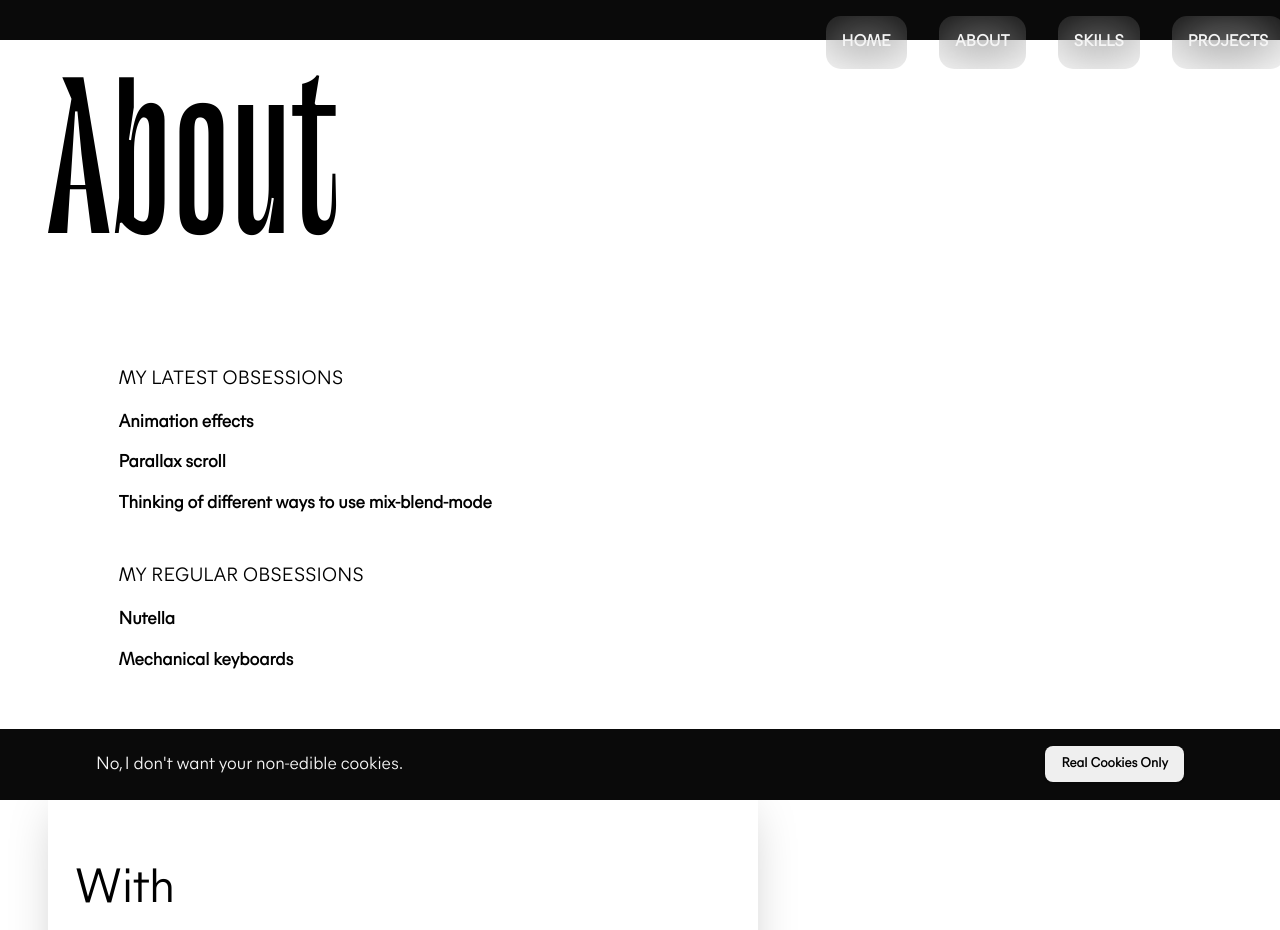
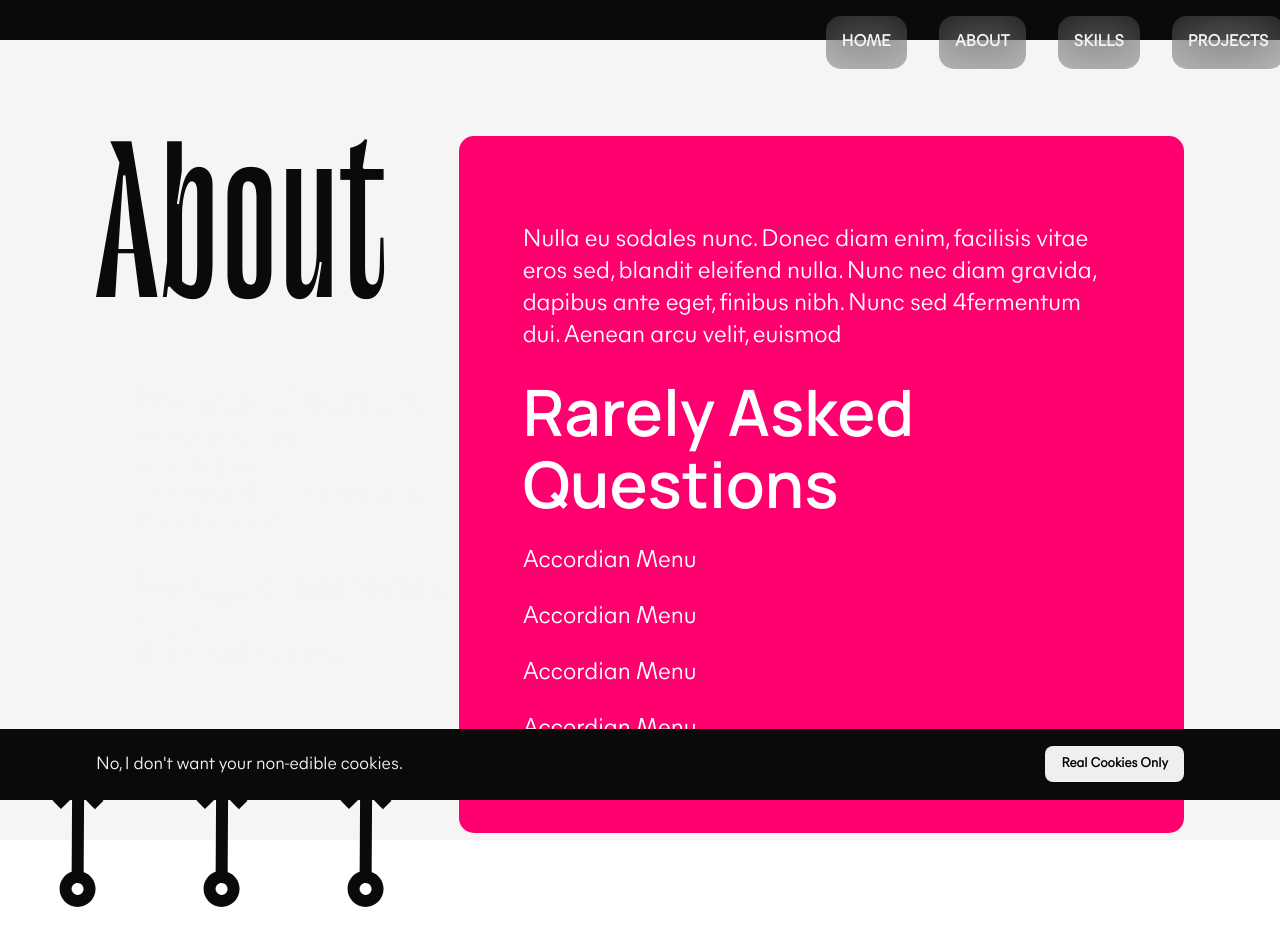
Before and after one commit to bravoosonja/website, a Next.js app: page /about in a window 1280 px wide. Shown: the top 930 px of the page. Built offline with nearby package versions, Linux system fonts and the light colour scheme.

Commit message:
Style about page

```diff
--- a/components/banner.js
+++ b/components/banner.js
@@ -34,10 +34,10 @@ export default function Banner() {
       <motion.div className={styles.container} variants={banner}>
         <div className={styles.wrapper}>
           <div className={styles.left}>
-            <h2>I enjoy aesthetic, exper</h2>
+            <h2>I enjoy 🤍 aesthetic, exper</h2>
           </div>
           <div className={styles.right}>
-            <h2> creating fun user iences</h2>
+            <h2> creating fun🤍 user iences</h2>
             <div className={styles.arrow}>
               <span>Scroll down</span>
               <IconContext.Provider value={{ color: "#00FF39" }}>
--- a/pages/about.js
+++ b/pages/about.js
@@ -1,132 +1,135 @@
-import styled from "styled-components";
+import styles from "../styles/pages/about.module.scss";
+// icons
+import { CgArrowLongUpC } from "react-icons/cg";
 
-export default function About({ cursorType, cursorChangeHandler }) {
+export default function About() {
   return (
-    <Container>
-      <Title>
-        <h1>About</h1>
-      </Title>
-      <Card
-      // onMouseEnter={cursorChangeHandler("seeMore")}
-      // onMouseLeave={cursorChangeHandler("")}
-      >
-        <div>
-          <h5>My latest obsessions</h5>
-          <p>Animation effects</p>
-          <p>Parallax scroll</p>
-          <p>Thinking of different ways to use mix-blend-mode</p>
+    <div className={styles.container}>
+      <div className={styles.wrapper}>
+        <div className={styles.hiddenCard}>
+          <div className={styles.title}>
+            <h1>About</h1>
+          </div>
+          <ul>
+            My latest obsessions
+            <li>Animation effects</li>
+            <li>Parallax scroll</li>
+            <li>Thinking of different ways to use mix-blend-mode</li>
+          </ul>
+          <ul>
+            My regular obsessions
+            <li>Nutella</li>
+            <li>Mechanical keyboards</li>
+          </ul>
+          <div className={styles.arrows}>
+            <CgArrowLongUpC />
+            <CgArrowLongUpC />
+            <CgArrowLongUpC />
+          </div>
         </div>
-        <div>
-          <h5>My regular obsessions</h5>
-          <p>Nutella</p>
-          <p>Mechanical keyboards</p>
+        <div className={styles.card}>
+          <div className={styles.text}>
+            <p>
+              Nulla eu sodales nunc. Donec diam enim, facilisis vitae eros sed,
+              blandit eleifend nulla. Nunc nec diam gravida, dapibus ante eget,
+              finibus nibh. Nunc sed 4fermentum dui. Aenean arcu velit, euismod
+            </p>
+            <h4>Rarely Asked Questions</h4>
+            <p>Accordian Menu </p>
+            <p>Accordian Menu </p>
+            <p>Accordian Menu </p>
+            <p>Accordian Menu </p>
+          </div>
         </div>
-      </Card>
-      <Backdrop>
-        <Content>
-          <h4>
-            With appreciation for aesthetics, I enjoy creating fun interactive
-            web experiences.
-          </h4>
-          <p>
-            Nulla eu sodales nunc. Donec diam enim, facilisis vitae eros sed,
-            blandit eleifend nulla. Nunc nec diam gravida, dapibus ante eget,
-            finibus nibh. Nunc sed 4fermentum dui. Aenean arcu velit, euismod at
-            congue nec, dictum eget neque. Sed faucibus ornare nulla nec
-            ultricies. Vestibulum pretium leo a lobortis efficitur. Etiam id
-            dapibus dui. Fusce vehicula mi justo, eu rhoncus urna dignissim in.
-            Vivamus tempor turpis ut libero molestie, at elementum magna rutrum.
-          </p>
-        </Content>
-      </Backdrop>
-    </Container>
+      </div>
+    </div>
   );
 }
 
-const Container = styled.div`
-  width: 100%;
-  height: 9vh;
-  margin-top: 2rem;
-  padding: 0 3rem;
-`;
+// const Container = styled.div`
+//   width: 100%;
+//   height: 9vh;
+//   margin-top: 2rem;
+//   padding: 0 3rem;
+// `;
 
-const Title = styled.div`
-  /* left: 12%;
-  top: 5%; */
-  position: relative;
-  z-index: 10;
-  width: min-content;
-  color: ${(props) => props.theme.text};
-`;
+// const Title = styled.div`
+//   /* left: 12%;
+//   top: 5%; */
+//   position: relative;
+//   z-index: 10;
+//   width: min-content;
+//   color: ${(props) => props.theme.text};
+// `;
 
-const Backdrop = styled.div`
-  background-color: ${(props) => props.theme.pastel};
-  border-radius: 15px;
-  padding: 1rem 2rem;
-  display: flex;
-  /* height: max-content; */
-  width: 60%;
-  top: 35%;
-  left: 10%;
-  box-shadow: rgba(0, 0, 0, 0.25) 0px 25px 50px -12px;
-`;
+// const Backdrop = styled.div`
+//   background-color: ${(props) => props.theme.pastel};
+//   border-radius: 15px;
+//   padding: 1rem 2rem;
+//   display: flex;
+//   /* height: max-content; */
+//   width: 60%;
+//   top: 35%;
+//   left: 10%;
+//   box-shadow: rgba(0, 0, 0, 0.25) 0px 25px 50px -12px;
+// `;
 
-const Content = styled.div`
-  display: flex;
-  flex-direction: column;
-  justify-content: center;
-  align-items: center;
-  padding: 2rem;
-  width: 50%;
-  padding: 3rem;
-  padding-top: 4rem;
-  width: 40%;
+// const Content = styled.div`
+//   display: flex;
+//   flex-direction: column;
+//   justify-content: center;
+//   align-items: center;
+//   padding: 2rem;
+//   width: 50%;
+//   padding: 3rem;
+//   padding-top: 4rem;
+//   width: 40%;
 
-  h4 {
-    text-transform: none;
-    font-family: "Mier";
-    font-size: 3rem;
-    line-height: normal;
-    color: ${(props) => props.theme.background};
-  }
-  p {
-    margin-top: 1rem;
-    color: ${(props) => props.theme.background};
-  }
-`;
+//   h4 {
+//     text-transform: none;
+//     font-family: "Mier";
+//     font-size: 3rem;
+//     line-height: normal;
+//     color: ${(props) => props.theme.background};
+//   }
+//   p {
+//     margin-top: 1rem;
+//     color: ${(props) => props.theme.background};
+//   }
+// `;
 
-const Card = styled.div`
-  margin-top: 2rem;
-  padding: 3rem 2rem;
-  position: relative;
-  top: 0vh;
-  left: 3vw;
-  border-radius: 15px;
-  display: grid;
-  grid-template-rows: repeat(2, 1fr);
-  flex-direction: column;
-  /* width: min-content; */
-  gap: 2rem;
-  align-items: flex-start;
+// const Card = styled.div`
+//   margin-top: 2rem;
+//   padding: 3rem 2rem;
+//   position: relative;
+//   top: 0vh;
+//   left: 3vw;
+//   border-radius: 15px;
+//   display: grid;
+//   grid-template-rows: repeat(2, 1fr);
+//   flex-direction: column;
+//   /* width: min-content; */
+//   gap: 2rem;
+//   align-items: flex-start;
 
-  h5 {
-    font-size: 1.2rem;
-    text-transform: uppercase;
-    color: ${(props) => props.theme.background};
+//   h5 {
+//     font-size: 1.2rem;
+//     text-transform: uppercase;
+//     color: ${(props) => props.theme.background};
 
-    &:hover {
-      color: ${(props) => props.theme.text};
-    }
-  }
+//     &:hover {
+//       color: ${(props) => props.theme.text};
+//     }
+//   }
 
-  p {
-    line-height: normal;
-    font-size: 1.1rem;
-    font-weight: bold;
-    color: ${(props) => props.theme.background};
+//   p {
+//     line-height: normal;
+//     font-size: 1.1rem;
+//     font-weight: bold;
+//     color: ${(props) => props.theme.background};
 
-    &:hover {
-      color: ${(props) => props.theme.text};
-    }
-  }
-`;
+//     &:hover {
+//       color: ${(props) => props.theme.text};
+//     }
+//   }
+// `;
--- a/pages/index.js
+++ b/pages/index.js
@@ -23,10 +23,10 @@ export default function Home() {
           onMouseLeave={() => cursorChangeHandler("")}
         />
       </section>
-      {/* <section>
+      <section>
         <About />
       </section>
-      <section>
+      {/* <section>
         <Skills />
       </section>
       <section>
--- a/styles/components/banner.module.scss
+++ b/styles/components/banner.module.scss
@@ -39,8 +39,8 @@
       .arrow {
         font-size: 1rem;
         position: relative;
-        top: 20vh;
-        right: 47vw;
+        top: 34vh;
+        right: 50vw;
         transform: scale(7) rotate(40deg);
         z-index: 50;
         // margin: 0 auto;
--- a/styles/components/header.module.scss
+++ b/styles/components/header.module.scss
@@ -25,13 +25,13 @@
       }
 
       .navItem {
-        // background: transparent;
+        color: white;
         backdrop-filter: blur(2em);
         padding: 1rem;
         border-radius: 15px;
         font-weight: bold;
         text-transform: uppercase;
-        color: $dark-blur;
+        background-color: $light-blur;
         margin-left: 2em;
         z-index: 5;
 
--- a/styles/pages/about.module.scss
+++ b/styles/pages/about.module.scss
@@ -0,0 +1,76 @@
+@import "../variables.module.scss";
+
+.container {
+  width: 100%;
+  height: 100vh;
+  padding: 3rem;
+  background-color: $light-background;
+
+  .wrapper {
+    display: grid;
+    grid-template-columns: 1fr 2fr;
+    padding: 3rem;
+
+    .hiddenCard {
+      font-family: "Mier";
+      color: $light-background;
+
+      .title {
+        position: static;
+        left: 5vw;
+        font-size: 7rem;
+        z-index: 5;
+        width: min-content;
+        margin: 0;
+
+        h1 {
+          color: $light-text;
+        }
+      }
+
+      ul {
+        font-size: 2rem;
+        font-weight: bold;
+
+        li {
+          font-size: 1.3rem;
+          font-weight: 100;
+        }
+
+        &:hover {
+          color: $light-text;
+        }
+      }
+
+      .arrows {
+        position: relative;
+        left: 8vw;
+        top: 20vh;
+        color: $light-text;
+        transform: scale(9);
+        width: fit-content;
+      }
+    }
+
+    .card {
+      background-color: $light-accent;
+      padding: 4rem;
+      border-radius: 15px;
+      .text {
+        h4 {
+          font-family: "Manrope";
+          line-height: 1.13;
+          font-weight: 600;
+          font-size: 4rem;
+          color: white;
+        }
+
+        p {
+          font-family: "Mier";
+          font-size: 1.5rem;
+          color: white;
+        }
+      }
+    }
+  }
+}
--- a/styles/variables.module.scss
+++ b/styles/variables.module.scss
@@ -3,8 +3,8 @@ $light-text: #0a0a0a;
 $light-background: #f5f5f5;
 $light-accent: #ff006e;
 $light-cursor: #fff;
-$light-pastel: #a594f9;
-$light-blur: hsl(0 100% 0% /0.1);
+$light-pastel: #fa89be;
+$light-blur: hsla(0, 1%, 26%, 0.308);
 
 // for dark background
 $dark-text: #f5f5f5;
@@ -12,7 +12,7 @@ $dark-background: #0a0a0a;
 $dark-accent: #04e762;
 $dark-cursor: #fff;
 $dark-pastel: #4361ee;
-$dark-blur: hsla(0, 0%, 93%, 0.1);
+$dark-blur: hsla(0, 1%, 14%, 0.1);
 
 // media breakpoints
 // max-width
```
